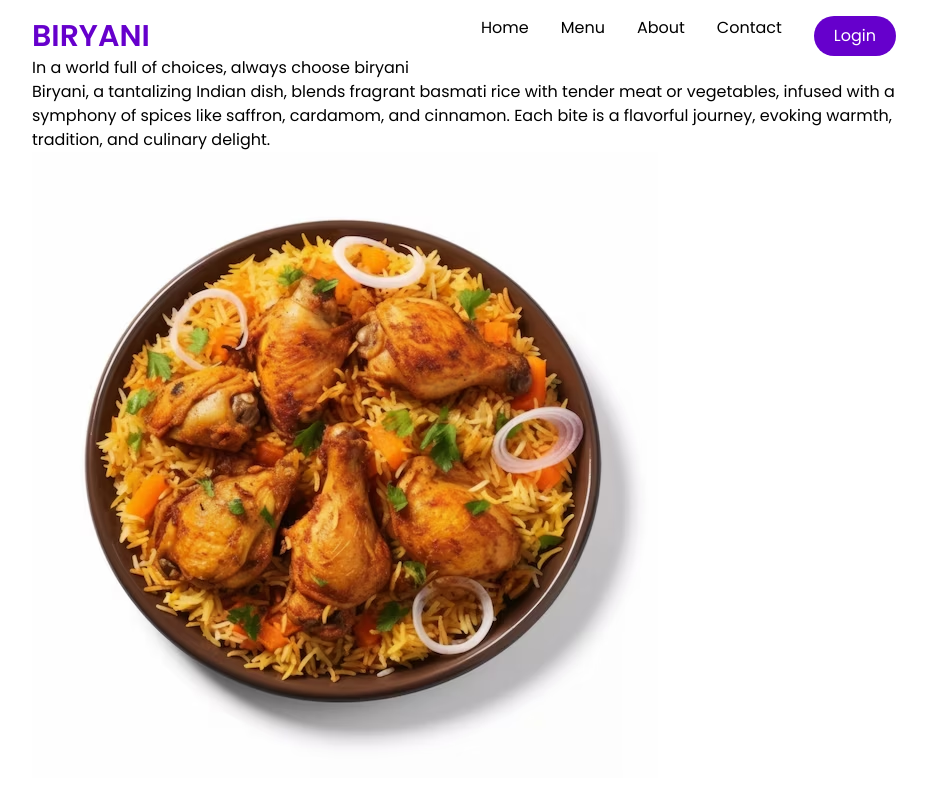
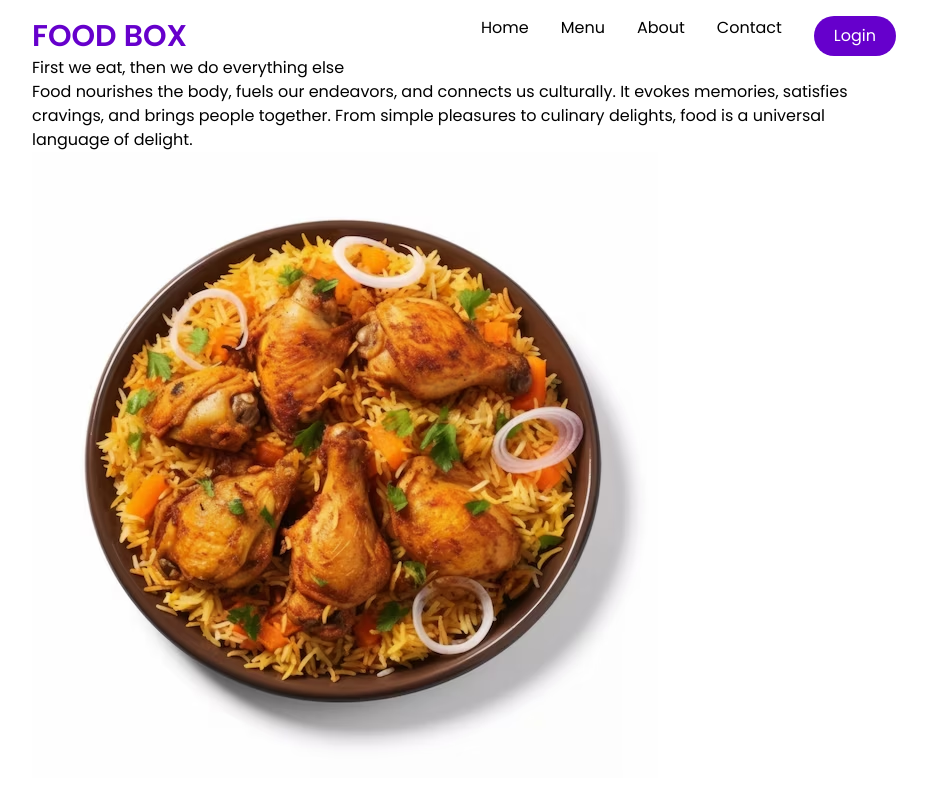
Before and after one commit to PrabavathiM/food-ordering-app, a Next.js app: page / in a window 1280 px wide. Shown: the top 786 px of the page, without its empty margins (176-1103 px from the left). Built offline with nearby package versions, Linux system fonts and the light colour scheme.

Commit message:
update in hero.js file

```diff
--- a/src/app/components/layout/Header.js
+++ b/src/app/components/layout/Header.js
@@ -2,7 +2,7 @@ export default function Header() {
     return (
 
         <header className="flex items-center justify-between">
-            <a className="text-primary font-semibold text-3xl" href="">BIRYANI</a>
+            <a className="text-primary font-semibold text-3xl" href="">FOOD BOX</a>
             <nav className="flex gap-8 text-black-300">
                 <a href="">Home</a>
                 <a href="">Menu</a>
--- a/src/app/components/layout/Hero.js
+++ b/src/app/components/layout/Hero.js
@@ -1,8 +1,8 @@
 export default function Hero() {
     return (
         <section>
-            <h1>In a world full of choices, always choose biryani</h1>
-            <p>Biryani, a tantalizing Indian dish, blends fragrant basmati rice with tender meat or vegetables, infused with a symphony of spices like saffron, cardamom, and cinnamon. Each bite is a flavorful journey, evoking warmth, tradition, and culinary delight.</p>
+            <h1>First we eat, then we do everything else</h1>
+            <p>Food nourishes the body, fuels our endeavors, and connects us culturally. It evokes memories, satisfies cravings, and brings people together. From simple pleasures to culinary delights, food is a universal language of delight.</p>
             <div>
             <img src={'biryani.jpeg'} layout={'fill'} objectFit={'contain'} alt={'biryani'} />
             </div>
```
